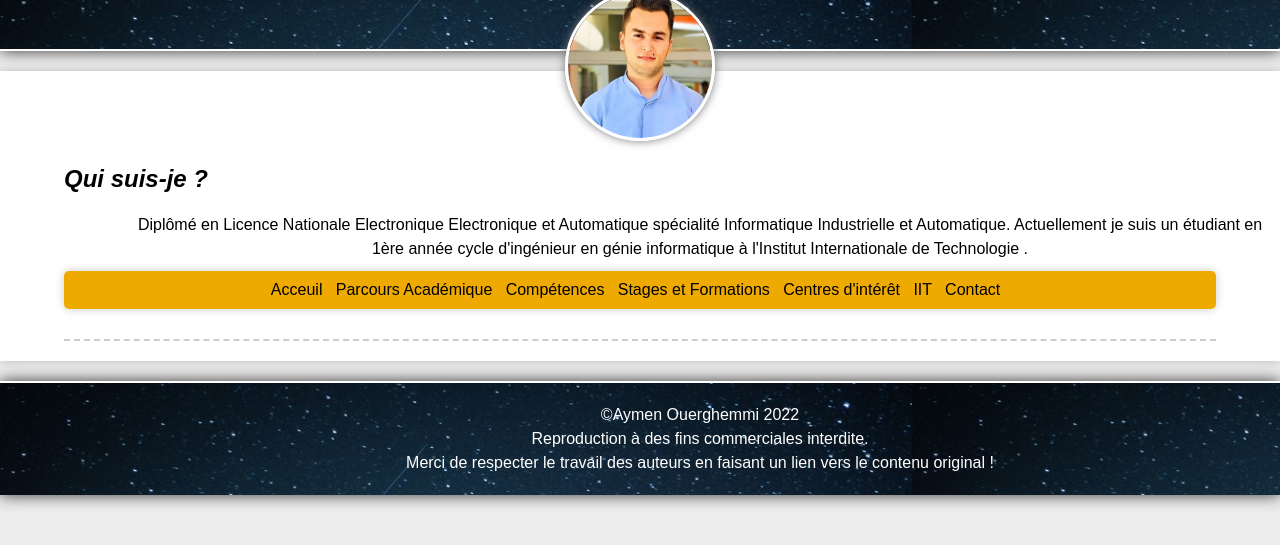
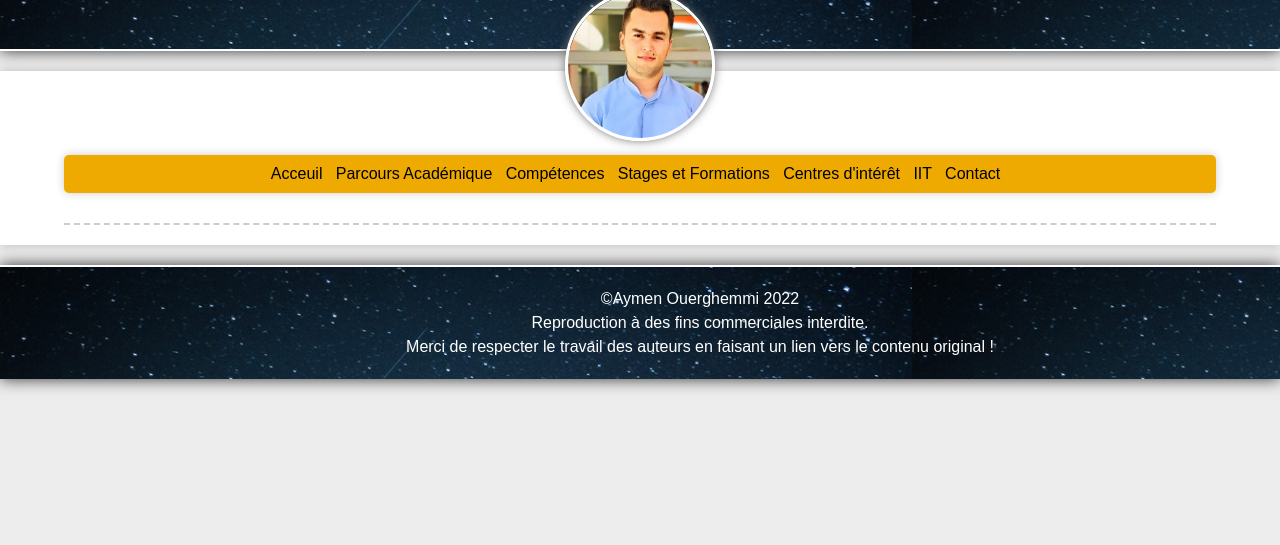
Before and after one commit to Aymen0101/CV, a plain HTML site: page pages_html/quiz.html in a window 1280 px wide. Shown: the part 69-614 px from the top of the page. Drawn offline with Linux system fonts and the light colour scheme.

Commit message:
Update quiz.html

```diff
--- a/pages_html/quiz.html
+++ b/pages_html/quiz.html
@@ -18,11 +18,6 @@
             <img src="../images/Pdp.jpg" alt="Ma photo de profil">
         </div>
         <div class="pres">
-            <h2><em>Qui suis-je ?</em></h2>
-            <p>Diplômé en Licence Nationale Electronique Electronique et Automatique spécialité Informatique
-                Industrielle
-                et Automatique. Actuellement je suis un étudiant en 1ère année cycle d'ingénieur en génie informatique à
-                l'Institut Internationale de Technologie .</p>
             <nav>
                 <a href="../index.html" target="_blank">Acceuil &nbsp;</a>
                 <a href="pages_html/parcoursacadémique.html" target="_blank">Parcours Académique &nbsp;</a>
```
